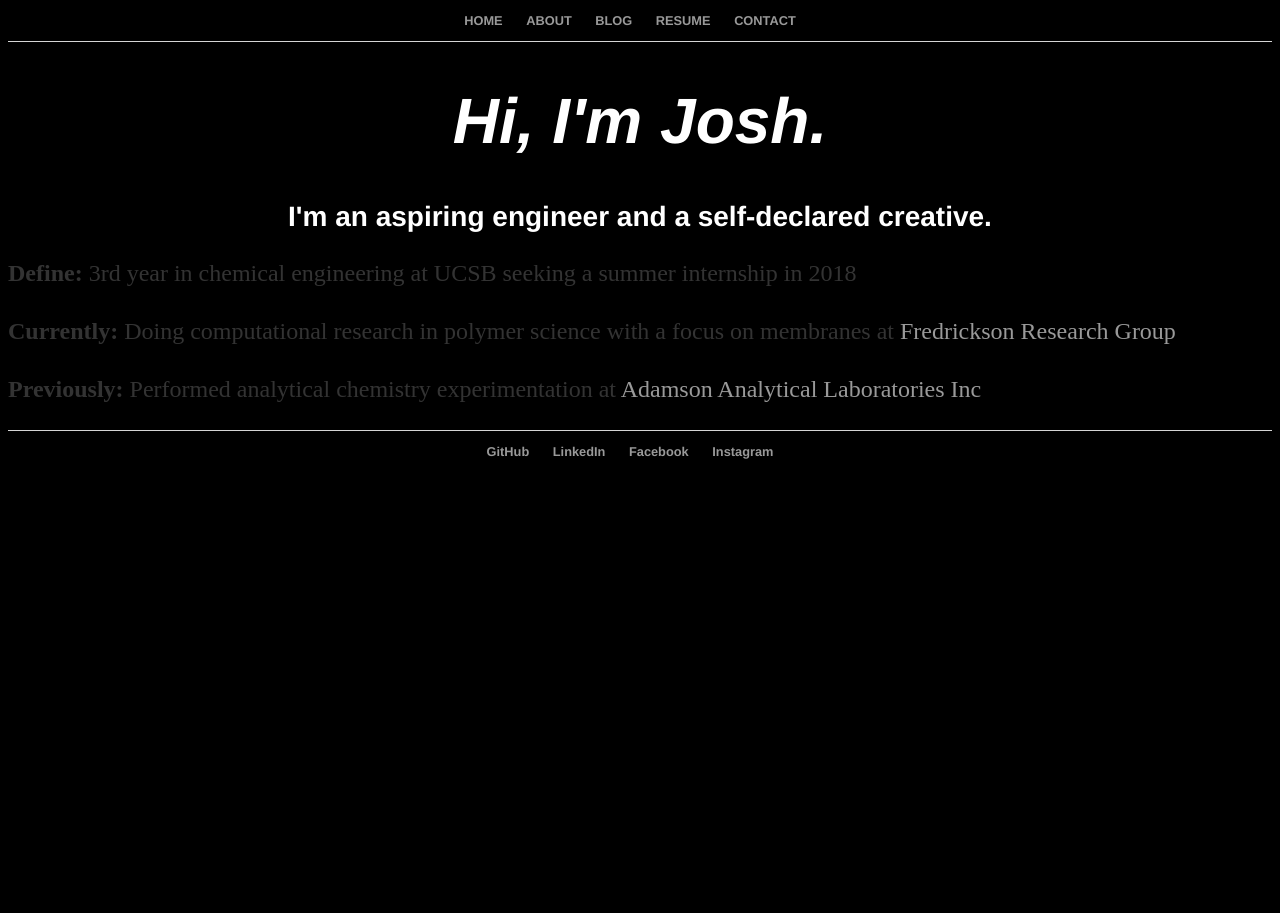
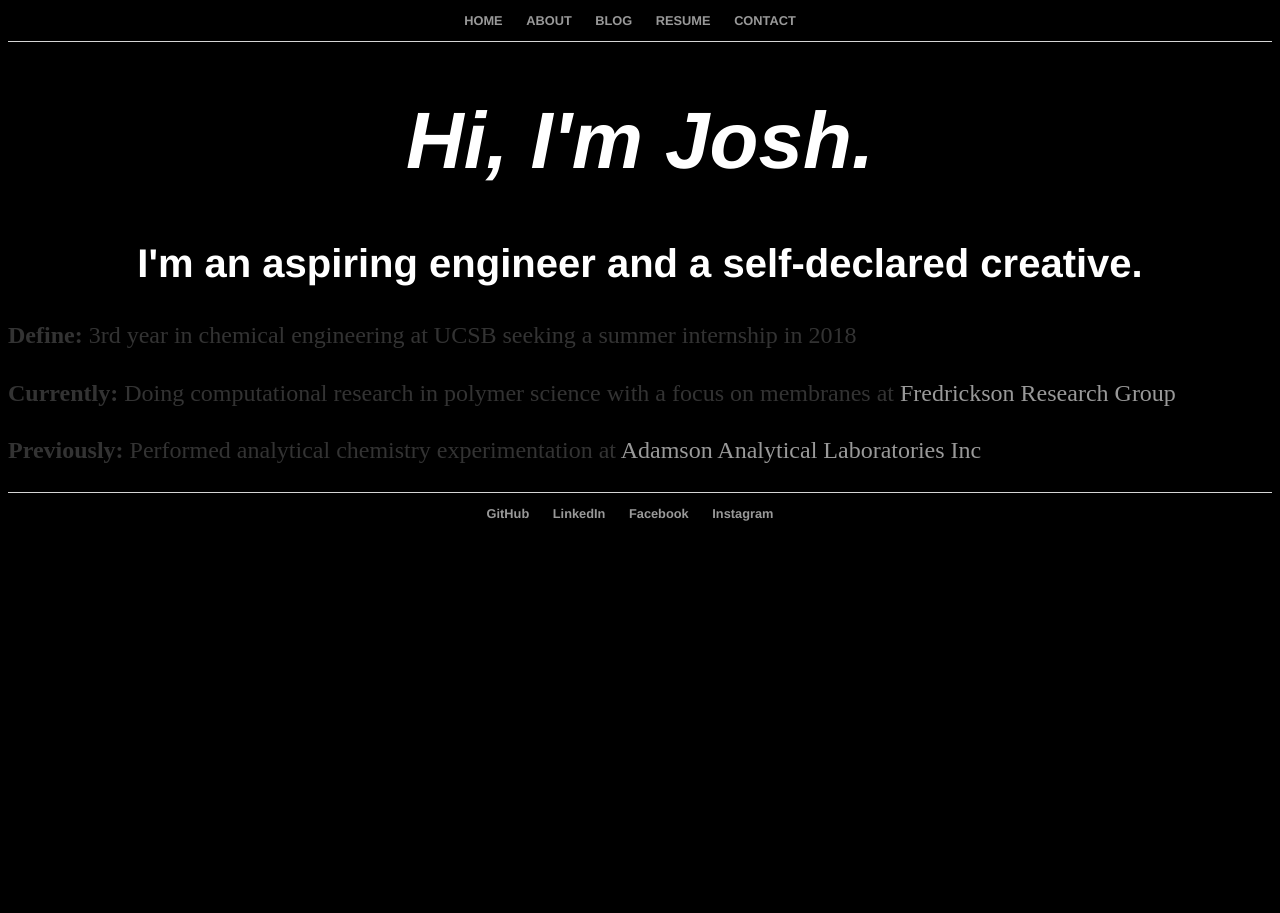
Before and after one commit to 1996leejoshua/1996leejoshua.github.io, a Jekyll site: the page built from index.html, in a window 1280 px wide. Built offline with Jekyll 4.4.1, drawn with Linux system fonts in a browser that asks for light colours.

Commit message:
Update main.css

```diff
--- a/css/main.css
+++ b/css/main.css
@@ -22,13 +22,13 @@ a:hover {
 }
 h1 {
 	color: white;
-    	font-size: 4em;
+    	font-size: 5em;
     	font-family:'Helvetica', 'Arial', 'Sans-Serif';
     	text-align: center;
 }
 h2 {
     	color: white;
-    	font-size: 1.75em;
+    	font-size: 2.5em;
     	font-family: 'Helvetica', 'Arial', 'Sans-Serif';
     	text-align: center;
 }
```
